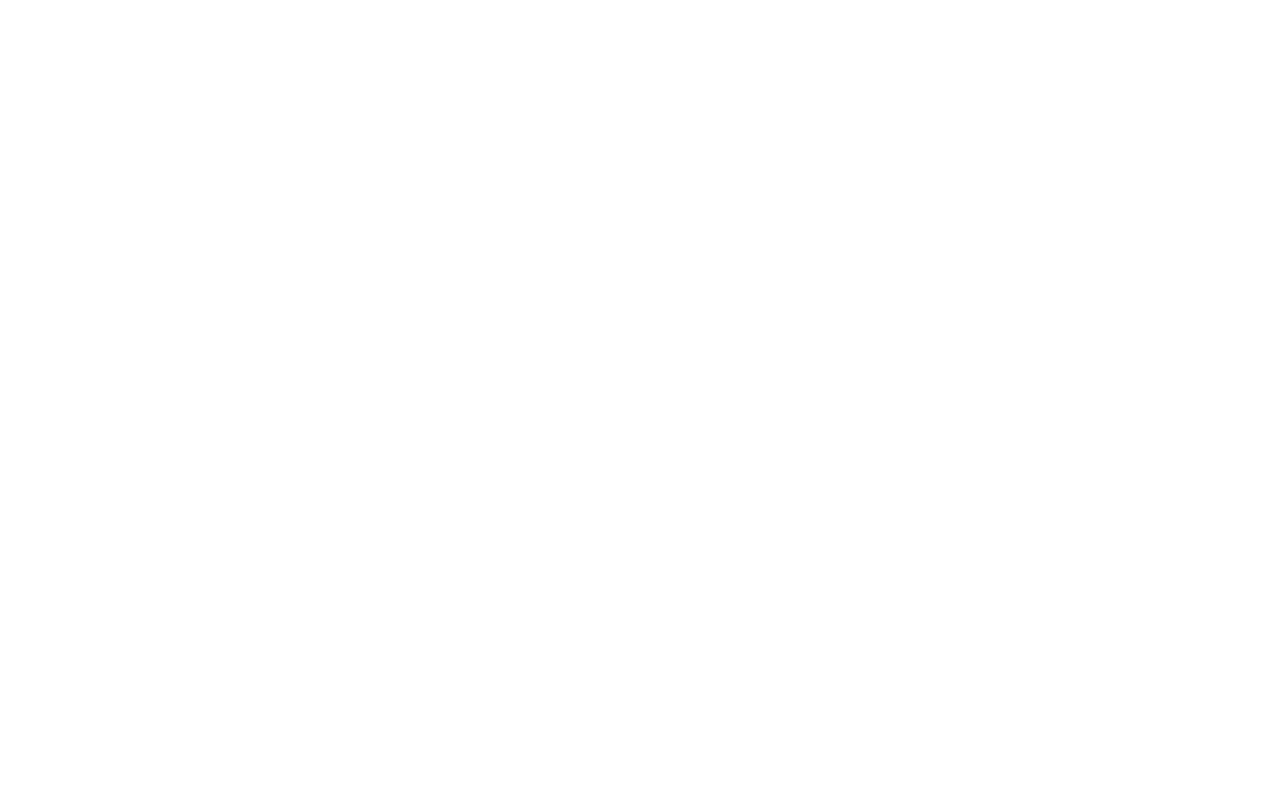
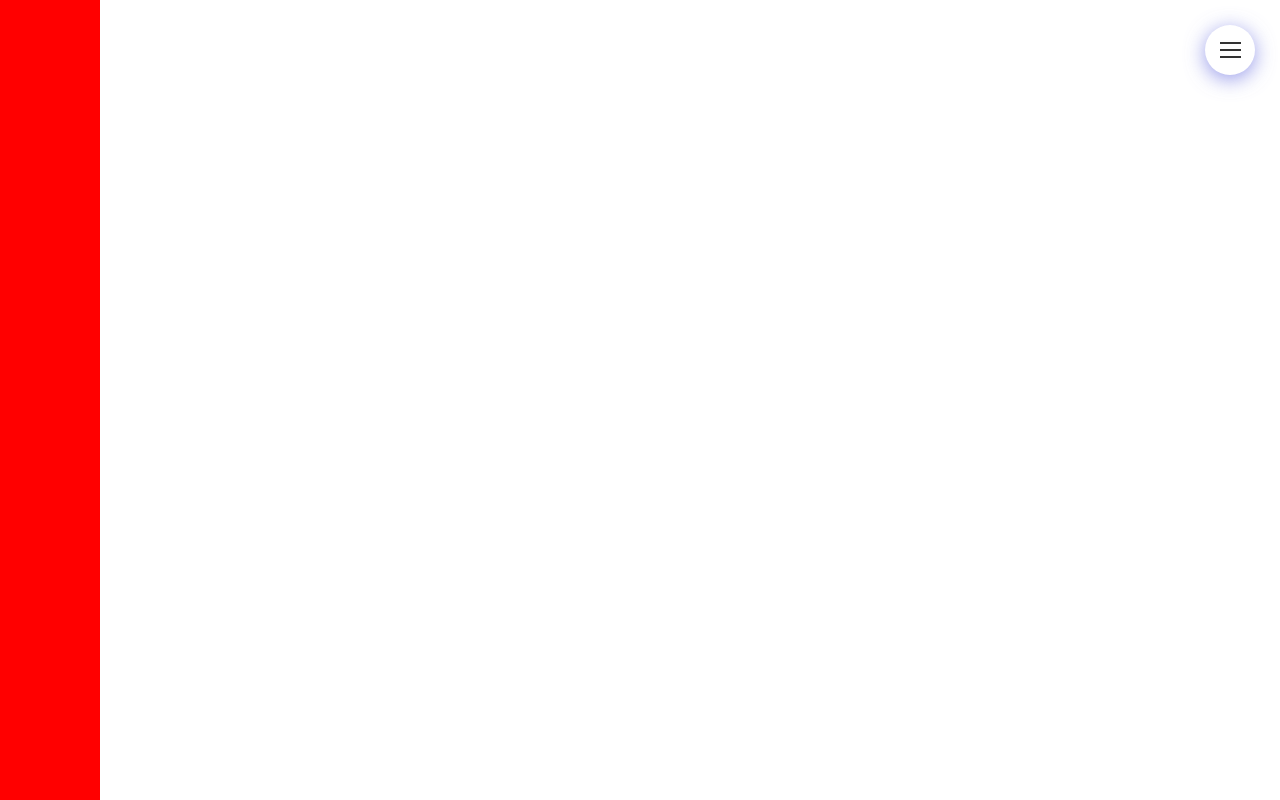
Before and after one commit to lazarspasic96/Blogger, a React (Create React App) app: page /dashboard in a window 1280 px wide. Built offline with nearby package versions, Linux system fonts and the light colour scheme; the HTML template or start-up script is replaced by a standard one.

Commit message:
add sidebar

```diff
--- a/src/App.js
+++ b/src/App.js
@@ -1,5 +1,6 @@
 import React from 'react';
 import PublicMain from './containers/PublicMain';
+import PrivateMain from './containers/PrivateMain';
 
 class App extends React.Component {
 
@@ -7,8 +8,8 @@
 
   render() {
     return (<>
-<PublicMain />
 
+<PrivateMain />
 
     </>)
   }
--- /dev/null
+++ b/src/components/Layout/Sidebar/SideBar.js
@@ -0,0 +1,17 @@
+import classes from './SideBar.module.scss'
+import React from 'react'
+
+const SideBar = (props) => {
+
+
+    return (
+        <>
+        <aside className = {classes.sideBar}>
+
+        </aside>
+
+        </>
+    )
+
+}
+export default SideBar
--- /dev/null
+++ b/src/components/Layout/Sidebar/SideBar.module.scss
@@ -0,0 +1,6 @@
+.sideBar {
+
+    height: 100vh;
+    width: 10rem;
+    background-color: red;
+}
--- /dev/null
+++ b/src/containers/DashBoard/DashBoard.js
@@ -0,0 +1,24 @@
+import classes from './DashBoard.module.scss'
+import React from 'react'
+import Nav from '../../components/UI/Nav/Nav'
+import Sidebar from '../../components/Layout/Sidebar/SideBar'
+
+class DashBoard extends React.Component {
+
+    render() {
+
+
+        return (
+            <>
+                <Nav />
+                <Sidebar />
+
+                <main>
+                    {this.props.children}
+                </main>
+            </>
+        )
+    }
+}
+
+export default DashBoard
--- /dev/null
+++ b/src/containers/PrivateMain.js
@@ -0,0 +1,23 @@
+import React from 'react'
+import DashBoard from './DashBoard/DashBoard'
+import {Route, Switch} from 'react-router-dom'
+class PublicMain extends React.Component {
+
+
+    render() {
+        return <>
+            <Switch>
+
+                <Route  path='/dashboard'>
+                  <DashBoard>
+
+                  </DashBoard>
+                </Route>
+
+            </Switch>
+
+        </>
+    }
+}
+
+export default PublicMain;
```
Also changed, not shown: src/components/Layout/SideMenu/SideMenu.js (added, +17 -0 lines), src/containers/DashBoard/DashBoard.module.scss (added).
